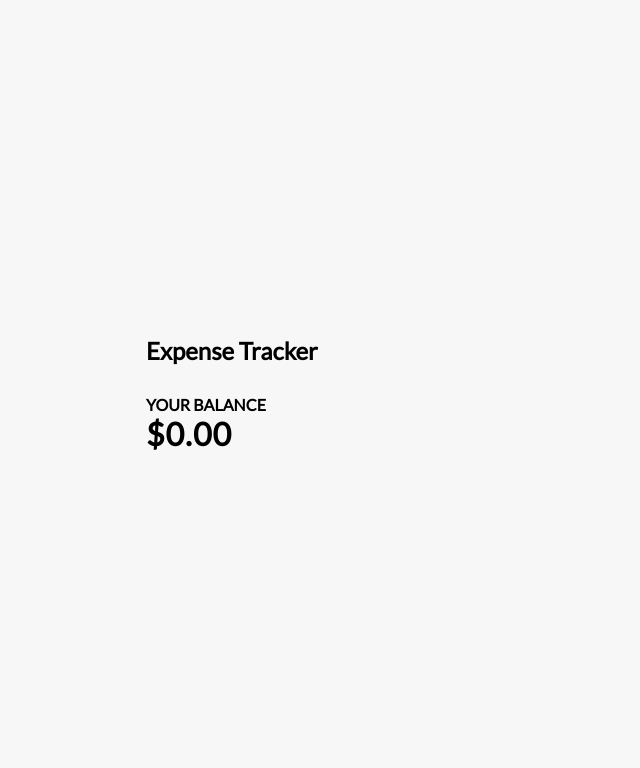
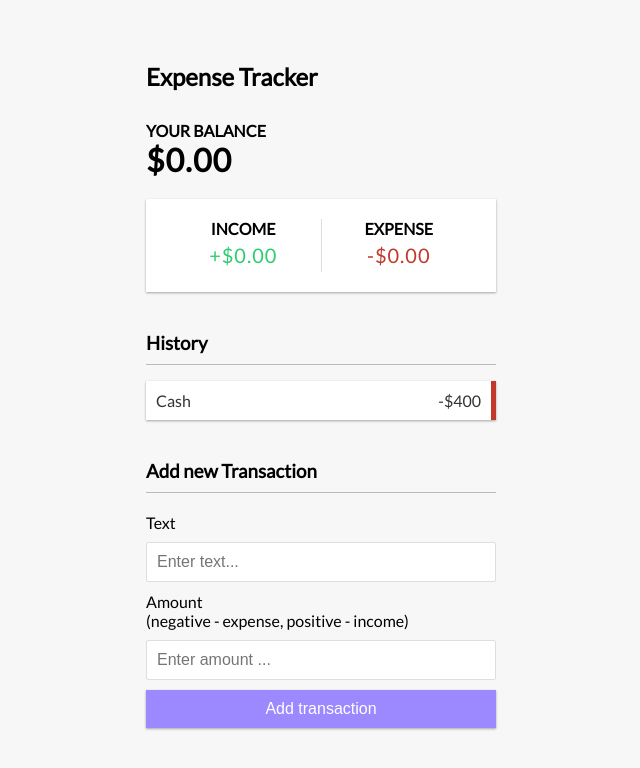
Before and after one commit to BritainSmith/Trav_Expense_Tracker, a React (Create React App) app: page / in a window 1280 px wide. Shown: the top 768 px of the page, without its empty margins (319-959 px from the left). Built offline with nearby package versions, Linux system fonts and the light colour scheme.

Commit message:
added base css and components

```diff
--- a/src/App.js
+++ b/src/App.js
@@ -2,6 +2,9 @@
 import React from 'react';
 import {Header} from './components/Header';
 import {Balance} from './components/Balance';
+import { IncomeExpenses } from './components/IncomeExpenses';
+import { TransactionList } from './components/TransactionList';
+import { AddTransaction } from './components/AddTransaction';
 import './App.css';
 
 function App() {
@@ -10,6 +13,9 @@
    <Header/>
    <div className="container">
     <Balance />
+    <IncomeExpenses/>
+    <TransactionList/>
+    <AddTransaction/>
    </div>
     </div>
   );
--- /dev/null
+++ b/src/components/AddTransaction.js
@@ -0,0 +1,29 @@
+import React from 'react';
+
+
+
+export const AddTransaction = () => {
+
+
+    return(
+        <>
+        <h3>Add new Transaction</h3>
+        <form >
+            <div className="form-control">
+                <label htmlfor="text">Text</label>
+                <input type="text"  placeholder= "Enter text..."/>
+            </div>
+            <div className="form-control">
+                <label htmlfor="amount">
+                    Amount <br />
+                    (negative - expense, positive - income)
+                </label>
+                <input type="number" placeholder="Enter amount ..."/>
+
+            </div>
+            <button className="btn">Add transaction</button>
+        </form>
+        </>
+
+    )
+}
--- /dev/null
+++ b/src/components/IncomeExpenses.js
@@ -0,0 +1,18 @@
+import React from 'react';
+
+
+export const IncomeExpenses = () =>{
+
+    return(
+        <div className= "inc-exp-container">
+            <div>
+                <h4>Income</h4>
+                <p id="money-plus" className="money plus">+$0.00</p>
+            </div>
+            <div>
+                <h4>Expense</h4>
+                <p id="money-minus" className="money minus">-$0.00</p>
+            </div>
+        </div>
+    )
+}
--- /dev/null
+++ b/src/components/TransactionList.js
@@ -0,0 +1,17 @@
+import React from 'react';
+
+
+export const TransactionList = () =>{
+
+    return (
+        <>
+            <h3>History</h3>
+            <ul id="List" className="list">
+            <li className="minus">
+                Cash <span>-$400</span>
+                <button className="delete-btn">x</button>
+            </li>
+            </ul>
+        </>
+    )
+}
```
